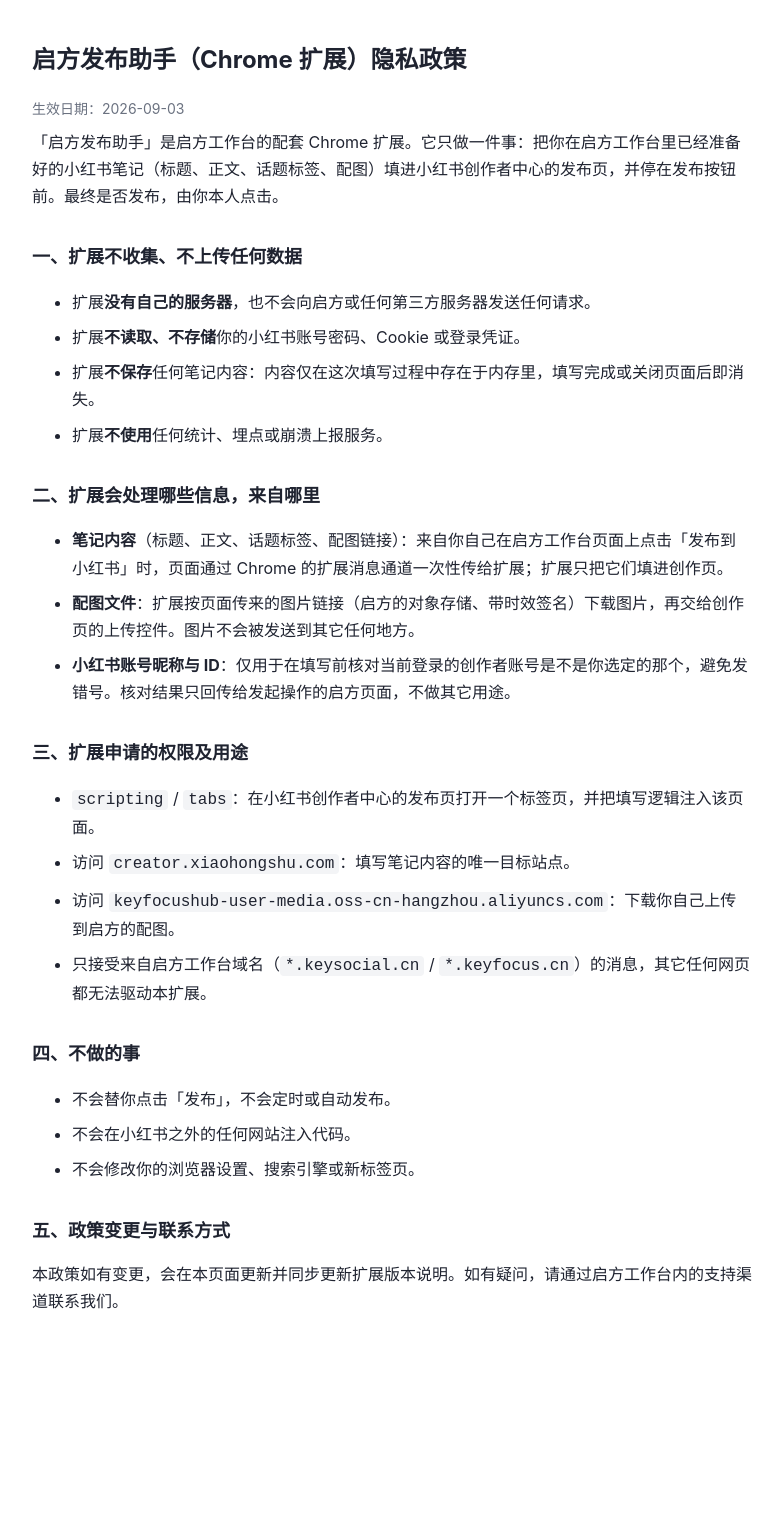
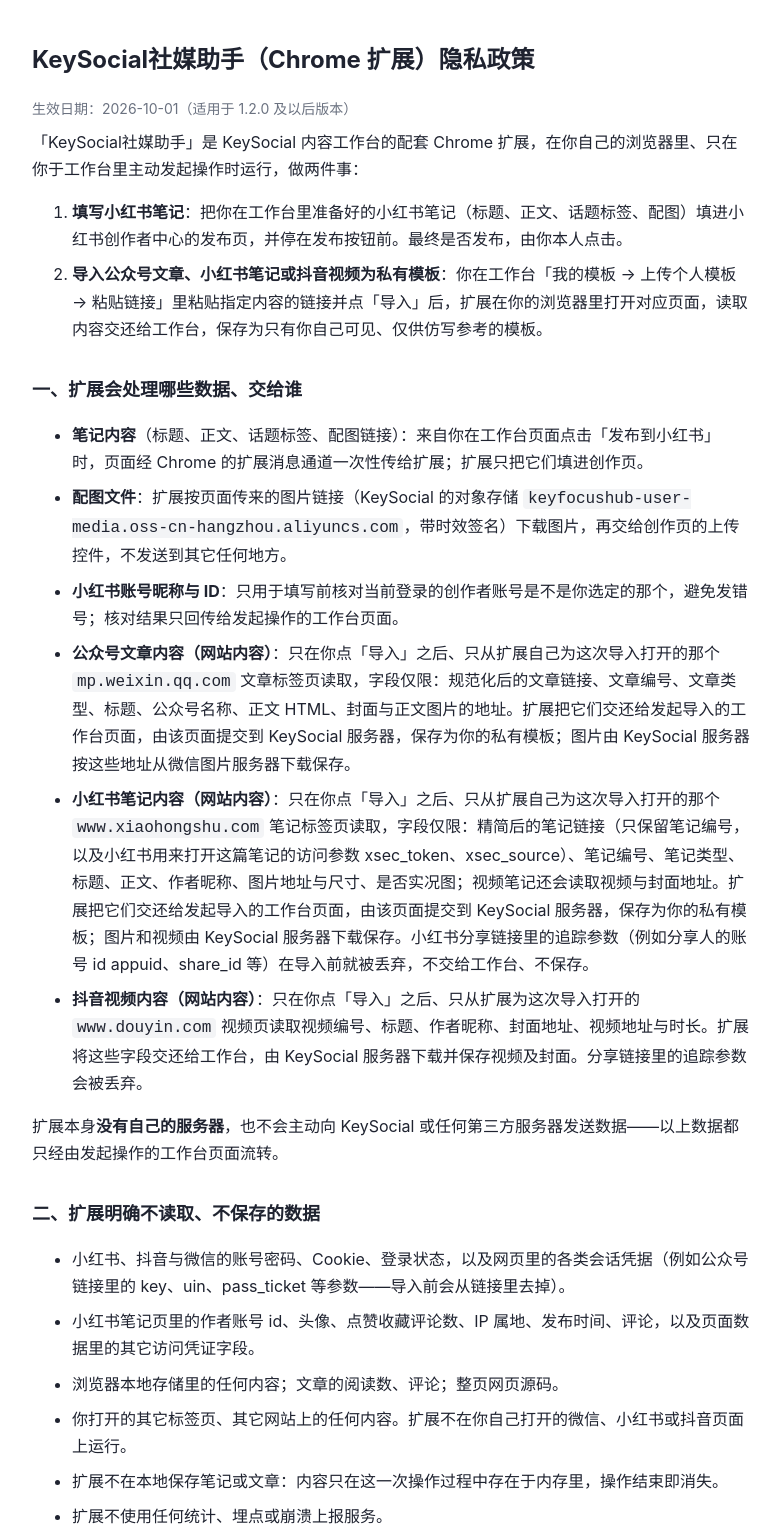
Before and after one commit to rellyxx/keyfocus-extension-privacy, a plain HTML site: page privacy.html in a window 1280 px wide. Shown: the top 1534 px of the page, without its empty margins (248-1030 px from the left). Before the commit the page ends 1355 px from the top, so only its background shows below. Drawn offline with Linux system fonts and the light colour scheme.

Commit message:
docs: 同步扩展 1.2.0 视频与抖音隐私说明

```diff
--- a/privacy.html
+++ b/privacy.html
@@ -3,7 +3,7 @@
 <head>
 <meta charset="utf-8">
 <meta name="viewport" content="width=device-width, initial-scale=1">
-<title>启方发布助手 · 隐私政策</title>
+<title>KeySocial社媒助手 · 隐私政策</title>
 <style>
   body{max-width:720px;margin:40px auto;padding:0 20px;font:16px/1.7 -apple-system,"PingFang SC","Microsoft YaHei",sans-serif;color:#1f2330;background:#fff}
   h1{font-size:24px}h2{font-size:18px;margin-top:32px}
@@ -12,42 +12,62 @@
 </style>
 </head>
 <body>
-<h1>启方发布助手（Chrome 扩展）隐私政策</h1>
-<p class="meta">生效日期：2026-09-03</p>
+<h1>KeySocial社媒助手（Chrome 扩展）隐私政策</h1>
+<p class="meta">生效日期：2026-10-01（适用于 1.2.0 及以后版本）</p>
 
-<p>「启方发布助手」是启方工作台的配套 Chrome 扩展。它只做一件事：把你在启方工作台里已经准备好的小红书笔记（标题、正文、话题标签、配图）填进小红书创作者中心的发布页，并停在发布按钮前。最终是否发布，由你本人点击。</p>
+<p>「KeySocial社媒助手」是 KeySocial 内容工作台的配套 Chrome 扩展，在你自己的浏览器里、只在你于工作台里主动发起操作时运行，做两件事：</p>
+<ol>
+  <li><strong>填写小红书笔记</strong>：把你在工作台里准备好的小红书笔记（标题、正文、话题标签、配图）填进小红书创作者中心的发布页，并停在发布按钮前。最终是否发布，由你本人点击。</li>
+  <li><strong>导入公众号文章、小红书笔记或抖音视频为私有模板</strong>：你在工作台「我的模板 → 上传个人模板 → 粘贴链接」里粘贴指定内容的链接并点「导入」后，扩展在你的浏览器里打开对应页面，读取内容交还给工作台，保存为只有你自己可见、仅供仿写参考的模板。</li>
+</ol>
 
-<h2>一、扩展不收集、不上传任何数据</h2>
+<h2>一、扩展会处理哪些数据、交给谁</h2>
 <ul>
-  <li>扩展<strong>没有自己的服务器</strong>，也不会向启方或任何第三方服务器发送任何请求。</li>
-  <li>扩展<strong>不读取、不存储</strong>你的小红书账号密码、Cookie 或登录凭证。</li>
-  <li>扩展<strong>不保存</strong>任何笔记内容：内容仅在这次填写过程中存在于内存里，填写完成或关闭页面后即消失。</li>
-  <li>扩展<strong>不使用</strong>任何统计、埋点或崩溃上报服务。</li>
+  <li><strong>笔记内容</strong>（标题、正文、话题标签、配图链接）：来自你在工作台页面点击「发布到小红书」时，页面经 Chrome 的扩展消息通道一次性传给扩展；扩展只把它们填进创作页。</li>
+  <li><strong>配图文件</strong>：扩展按页面传来的图片链接（KeySocial 的对象存储 <code>keyfocushub-user-media.oss-cn-hangzhou.aliyuncs.com</code>，带时效签名）下载图片，再交给创作页的上传控件，不发送到其它任何地方。</li>
+  <li><strong>小红书账号昵称与 ID</strong>：只用于填写前核对当前登录的创作者账号是不是你选定的那个，避免发错号；核对结果只回传给发起操作的工作台页面。</li>
+  <li><strong>公众号文章内容（网站内容）</strong>：只在你点「导入」之后、只从扩展自己为这次导入打开的那个 <code>mp.weixin.qq.com</code> 文章标签页读取，字段仅限：规范化后的文章链接、文章编号、文章类型、标题、公众号名称、正文 HTML、封面与正文图片的地址。扩展把它们交还给发起导入的工作台页面，由该页面提交到 KeySocial 服务器，保存为你的私有模板；图片由 KeySocial 服务器按这些地址从微信图片服务器下载保存。</li>
+  <li><strong>小红书笔记内容（网站内容）</strong>：只在你点「导入」之后、只从扩展自己为这次导入打开的那个 <code>www.xiaohongshu.com</code> 笔记标签页读取，字段仅限：精简后的笔记链接（只保留笔记编号，以及小红书用来打开这篇笔记的访问参数 xsec_token、xsec_source）、笔记编号、笔记类型、标题、正文、作者昵称、图片地址与尺寸、是否实况图；视频笔记还会读取视频与封面地址。扩展把它们交还给发起导入的工作台页面，由该页面提交到 KeySocial 服务器，保存为你的私有模板；图片和视频由 KeySocial 服务器下载保存。小红书分享链接里的追踪参数（例如分享人的账号 id appuid、share_id 等）在导入前就被丢弃，不交给工作台、不保存。</li>
+  <li><strong>抖音视频内容（网站内容）</strong>：只在你点「导入」之后、只从扩展为这次导入打开的 <code>www.douyin.com</code> 视频页读取视频编号、标题、作者昵称、封面地址、视频地址与时长。扩展将这些字段交还给工作台，由 KeySocial 服务器下载并保存视频及封面。分享链接里的追踪参数会被丢弃。</li>
 </ul>
+<p>扩展本身<strong>没有自己的服务器</strong>，也不会主动向 KeySocial 或任何第三方服务器发送数据——以上数据都只经由发起操作的工作台页面流转。</p>
 
-<h2>二、扩展会处理哪些信息，来自哪里</h2>
+<h2>二、扩展明确不读取、不保存的数据</h2>
 <ul>
-  <li><strong>笔记内容</strong>（标题、正文、话题标签、配图链接）：来自你自己在启方工作台页面上点击「发布到小红书」时，页面通过 Chrome 的扩展消息通道一次性传给扩展；扩展只把它们填进创作页。</li>
-  <li><strong>配图文件</strong>：扩展按页面传来的图片链接（启方的对象存储、带时效签名）下载图片，再交给创作页的上传控件。图片不会被发送到其它任何地方。</li>
-  <li><strong>小红书账号昵称与 ID</strong>：仅用于在填写前核对当前登录的创作者账号是不是你选定的那个，避免发错号。核对结果只回传给发起操作的启方页面，不做其它用途。</li>
+  <li>小红书、抖音与微信的账号密码、Cookie、登录状态，以及网页里的各类会话凭据（例如公众号链接里的 key、uin、pass_ticket 等参数——导入前会从链接里去掉）。</li>
+  <li>小红书笔记页里的作者账号 id、头像、点赞收藏评论数、IP 属地、发布时间、评论，以及页面数据里的其它访问凭证字段。</li>
+  <li>浏览器本地存储里的任何内容；文章的阅读数、评论；整页网页源码。</li>
+  <li>你打开的其它标签页、其它网站上的任何内容。扩展不在你自己打开的微信、小红书或抖音页面上运行。</li>
+  <li>扩展不在本地保存笔记或文章：内容只在这一次操作过程中存在于内存里，操作结束即消失。</li>
+  <li>扩展不使用任何统计、埋点或崩溃上报服务。</li>
 </ul>
 
 <h2>三、扩展申请的权限及用途</h2>
 <ul>
-  <li><code>scripting</code> / <code>tabs</code>：在小红书创作者中心的发布页打开一个标签页，并把填写逻辑注入该页面。</li>
+  <li><code>scripting</code>：在扩展自己打开的小红书创作页标签里注入填写逻辑；在扩展自己为导入打开的公众号文章、小红书笔记或抖音视频标签页里读取指定内容。这是扩展唯一申请的 API 权限。</li>
   <li>访问 <code>creator.xiaohongshu.com</code>：填写笔记内容的唯一目标站点。</li>
-  <li>访问 <code>keyfocushub-user-media.oss-cn-hangzhou.aliyuncs.com</code>：下载你自己上传到启方的配图。</li>
-  <li>只接受来自启方工作台域名（<code>*.keysocial.cn</code> / <code>*.keyfocus.cn</code>）的消息，其它任何网页都无法驱动本扩展。</li>
+  <li>访问 <code>keyfocushub-user-media.oss-cn-hangzhou.aliyuncs.com</code>：下载你自己上传到 KeySocial 的配图。</li>
+  <li>访问 <code>mp.weixin.qq.com</code>：只在你点「导入」后，读取扩展自己打开的那篇公众号文章。</li>
+  <li>访问 <code>www.xiaohongshu.com</code>：只在你点「导入」后，读取扩展自己打开的那篇小红书笔记，并据标签页地址判断笔记是否打不开、是否停在登录或验证页。手机分享的短链（xhslink.com / xhslink.cn）由浏览器自己跳转，扩展不申请访问它们的权限。</li>
+  <li>访问 <code>www.douyin.com</code>：只在你点「导入」后读取扩展自己打开的那条抖音视频。短链由浏览器自行跳转，扩展不申请短链域名权限。</li>
+  <li>只接受来自以下 KeySocial 工作台域名的消息：<code>test.keysocial.cn</code>、<code>keysocial.cn</code>、<code>test.keyfocus.cn</code>、<code>app.keyfocus.cn</code>。其它任何网页都无法驱动本扩展。</li>
 </ul>
 
-<h2>四、不做的事</h2>
+<h2>四、你的控制权</h2>
+<ul>
+  <li>导入得到的模板只有你自己可见，你可以随时在「我的模板」里删除，模板与其图片、视频会一并删除。</li>
+  <li>遇到微信的人机验证，或小红书要求登录、验证时，扩展不会替你操作、不会自动点击、也不会换网络重试，只把页面留给你本人完成。</li>
+  <li>你可以随时在 Chrome 的扩展管理页里收回扩展对任一网站的访问权限，或直接卸载扩展。</li>
+</ul>
+
+<h2>五、不做的事</h2>
 <ul>
   <li>不会替你点击「发布」，不会定时或自动发布。</li>
-  <li>不会在小红书之外的任何网站注入代码。</li>
+  <li>不会在小红书创作页，以及扩展自己为导入打开的公众号文章页、小红书笔记页、抖音视频页之外的网站注入代码。</li>
   <li>不会修改你的浏览器设置、搜索引擎或新标签页。</li>
 </ul>
 
-<h2>五、政策变更与联系方式</h2>
-<p>本政策如有变更，会在本页面更新并同步更新扩展版本说明。如有疑问，请通过启方工作台内的支持渠道联系我们。</p>
+<h2>六、政策变更与联系方式</h2>
+<p>本政策如有变更，会在本页面更新并同步更新扩展版本说明。如有疑问，请通过 KeySocial 工作台内的支持渠道联系我们。</p>
 </body>
 </html>
```
Also changed, not shown: index.html (+10 -8 lines), 1 other file.
